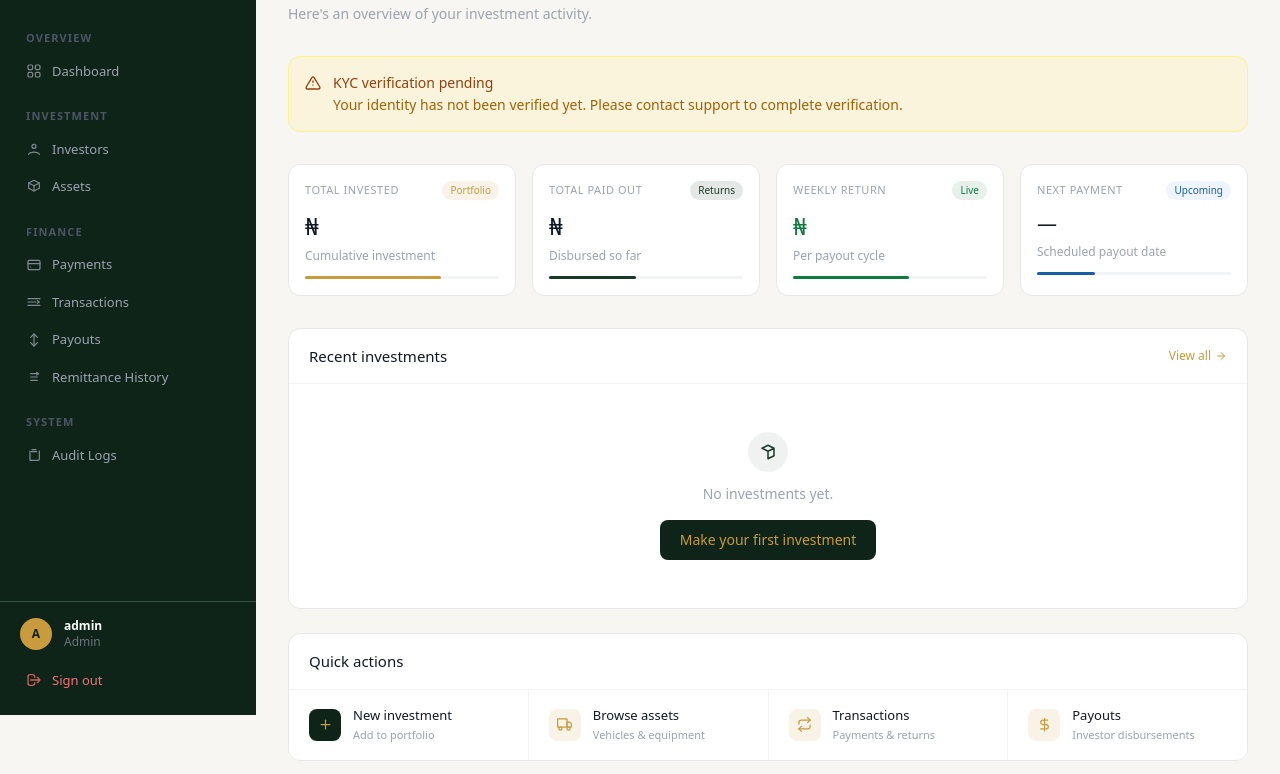
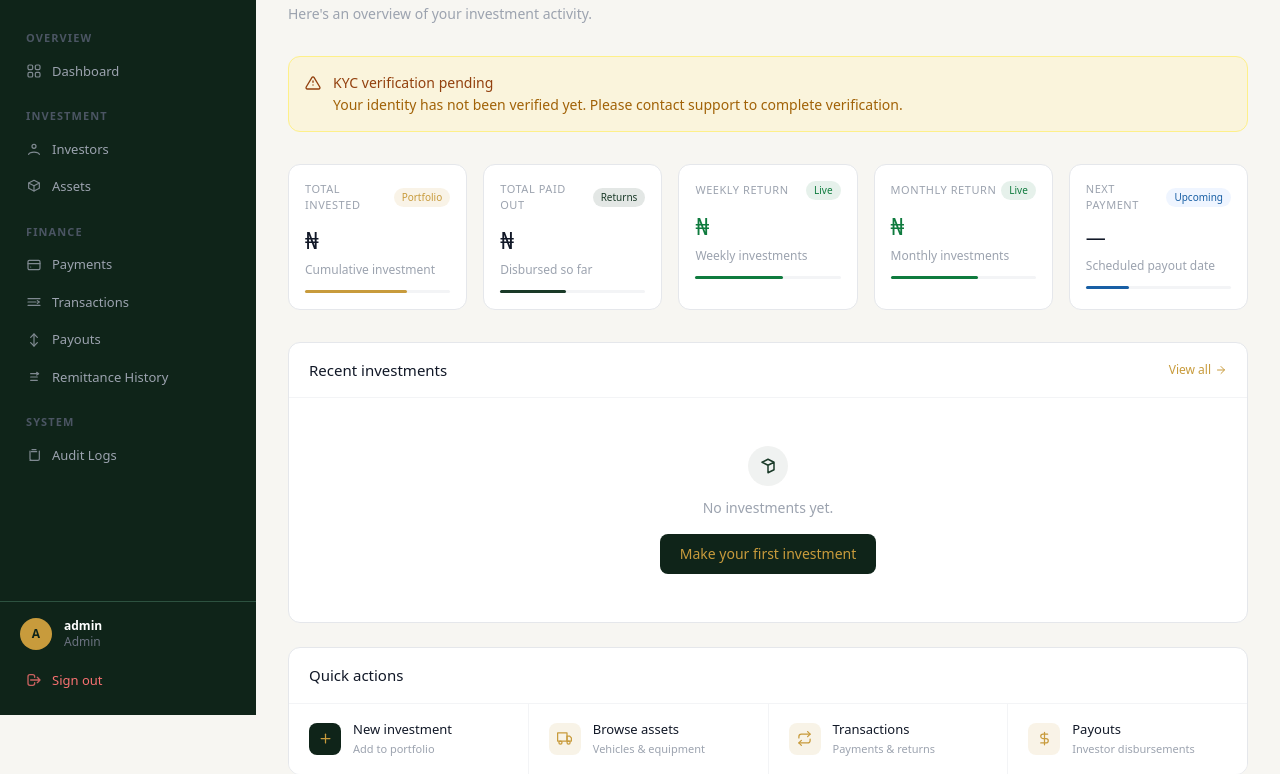
Before and after one commit to asalihu06/investor_portal, a Django app: template templates/accounts/investor_dashboard.html in a window 1280 px wide. Shown: the part 85-859 px from the top of the page. Run offline with Django 5.2, Linux system fonts and the light colour scheme; the template is opened without the code that fills it, so the values that code supplies are empty; a user stored in the database is signed in; some libraries are stand-ins or nearby versions.

Commit message:
update new changes

```diff
--- a/templates/accounts/investor_dashboard.html
+++ b/templates/accounts/investor_dashboard.html
@@ -23,7 +23,7 @@
 {% endif %}
 
 <!-- Stats -->
-<div class="grid grid-cols-2 lg:grid-cols-4 gap-4 mb-8">
+<div class="grid grid-cols-2 lg:grid-cols-5 gap-4 mb-8">
     <div class="bg-white border border-gray-200 rounded-xl p-4">
         <div class="flex items-center justify-between mb-2.5">
             <span class="text-[11px] text-gray-400 uppercase tracking-wider">Total invested</span>
@@ -48,13 +48,25 @@
         </div>
     </div>
 
-    <div class="bg-white border border-gray-200 rounded-xl p-4">
+<div class="bg-white border border-gray-200 rounded-xl p-4">
         <div class="flex items-center justify-between mb-2.5">
             <span class="text-[11px] text-gray-400 uppercase tracking-wider">Weekly return</span>
             <span class="text-[10px] font-medium px-2 py-0.5 rounded-full" style="background:rgba(15,123,62,0.1);color:#0f7b3e;">Live</span>
         </div>
         <p class="text-2xl font-medium" style="color:#0f7b3e;">&#8358;{{ total_weekly_return|floatformat:2|intcomma }}</p>
-        <div class="text-xs text-gray-400 mt-1.5">Per payout cycle</div>
+        <div class="text-xs text-gray-400 mt-1.5">Weekly investments</div>
+        <div class="h-[3px] rounded-full bg-gray-100 mt-3">
+            <div class="h-full rounded-full" style="width:60%;background:#0f7b3e;"></div>
+        </div>
+    </div>
+
+    <div class="bg-white border border-gray-200 rounded-xl p-4">
+        <div class="flex items-center justify-between mb-2.5">
+            <span class="text-[11px] text-gray-400 uppercase tracking-wider">Monthly return</span>
+            <span class="text-[10px] font-medium px-2 py-0.5 rounded-full" style="background:rgba(15,123,62,0.1);color:#0f7b3e;">Live</span>
+        </div>
+        <p class="text-2xl font-medium" style="color:#0f7b3e;">&#8358;{{ total_monthly_return|floatformat:2|intcomma }}</p>
+        <div class="text-xs text-gray-400 mt-1.5">Monthly investments</div>
         <div class="h-[3px] rounded-full bg-gray-100 mt-3">
             <div class="h-full rounded-full" style="width:60%;background:#0f7b3e;"></div>
         </div>
```
Also changed, not shown: accounts/views.py (+10 -4 lines), templates/investments/investment_detail.html (+7 -1 lines), db.sqlite3.
